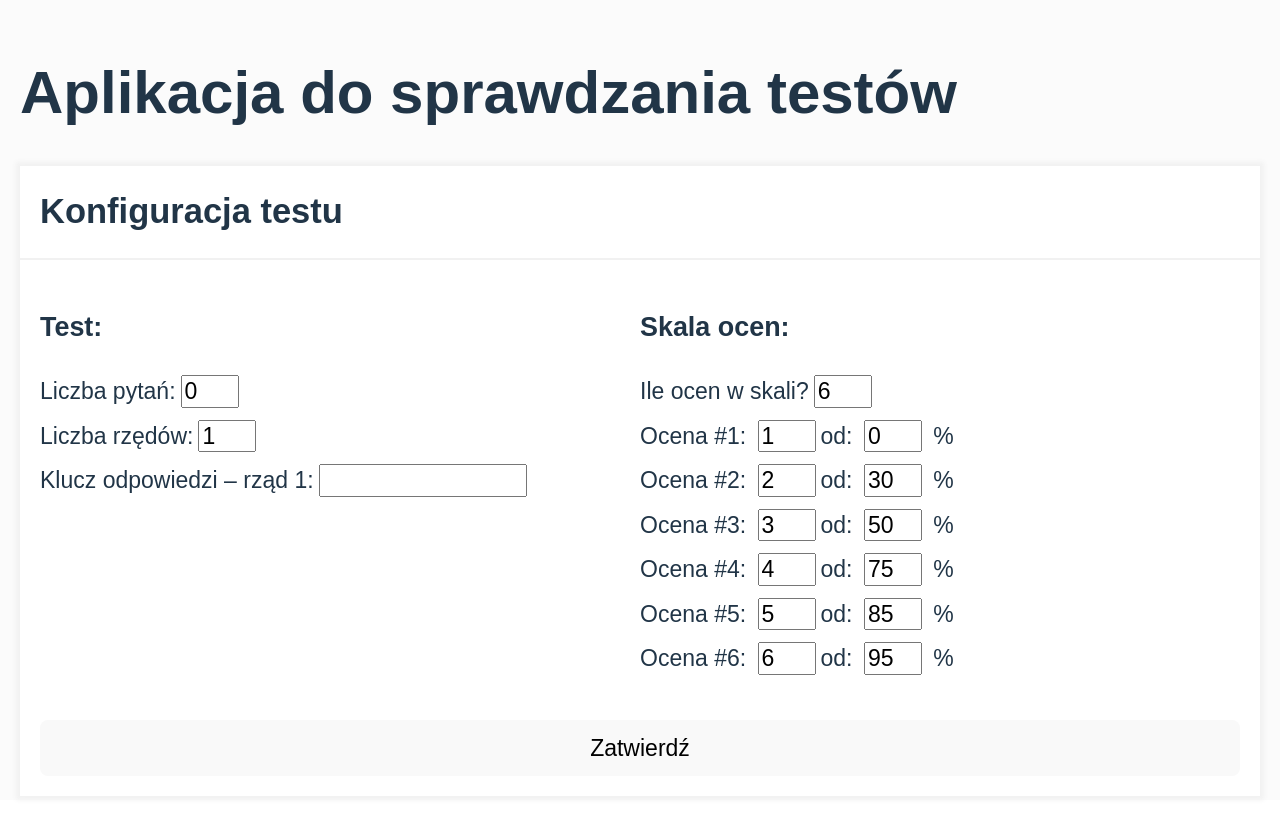
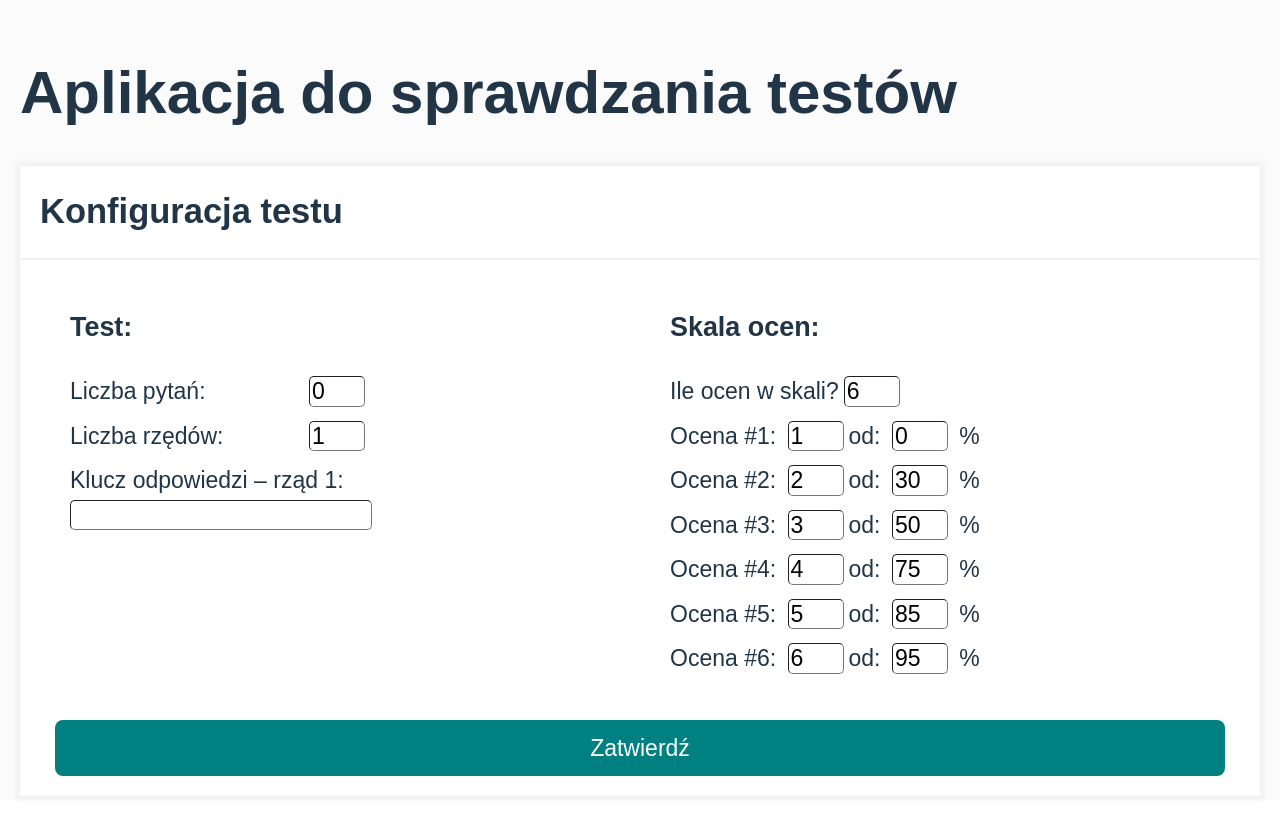
Before and after one commit to MarcinJankowski00/teacher-tests-app-react, a React (Vite) app: page / in a window 1280 px wide. Built offline with nearby package versions, Linux system fonts and the light colour scheme.

Commit message:
added more css

```diff
--- a/src/features/TestChecker/Results/Results.tsx
+++ b/src/features/TestChecker/Results/Results.tsx
@@ -1,5 +1,6 @@
 import React from "react";
 import type { Student, TestConfig } from "../../../types";
+import { Cell, Table } from "../styled";
 
 type Props = {
   students: Student[];
@@ -24,7 +25,7 @@ export const Results: React.FC<Props> = ({
 
   return (
     <div>
-      <table>
+      <Table result={true}>
         <tr>
           <th>ID ucznia</th>
           <th>Rząd</th>
@@ -42,16 +43,16 @@ export const Results: React.FC<Props> = ({
 
           return (
             <tr key={student.id}>
-              <td>{student.id}</td>
-              <td>{student.row}</td>
-              <td>{student.answers}</td>
-              <td>{config.answerKey[student.row-1]}</td>
-              <td>{score} / {config.numberOfQuestions}</td>
-              <td>{calculateGrade(score)}</td>
+              <Cell>{student.id}</Cell>
+              <Cell>{student.row}</Cell>
+              <Cell>{student.answers}</Cell>
+              <Cell>{config.answerKey[student.row-1]}</Cell>
+              <Cell>{score} / {config.numberOfQuestions}</Cell>
+              <Cell>{calculateGrade(score)}</Cell>
             </tr>
           );
         })}
-      </table>
+      </Table>
     </div>
   );
 };
--- a/src/features/TestChecker/Students/StudentForm.tsx
+++ b/src/features/TestChecker/Students/StudentForm.tsx
@@ -1,5 +1,6 @@
 import React, { useState, useEffect } from "react";
 import type { Student } from "../../../types";
+import { Button, Cell, Div, Form, FormDiv, Input, Label, Table } from "../styled";
 
 type Props = {
   numberOfQuestions: number;
@@ -91,31 +92,36 @@ export const StudentForm: React.FC<Props> = ({
   };
 
   return (
-    <div>
+    <FormDiv>
+      <Div>
         <h3>{editingIndex !== null ? "Edytuj ucznia" : "Dodaj ucznia"}</h3>
-
-      <label>
+        <Label>
+          <label htmlFor="rows">
             ID ucznia:
-        <input
+          </label>
+          <Input
+            id="rows"
+            long={true}
             type="text"
             value={studentId}
             onChange={(e) => setStudentId(e.target.value)}
           />
+        </Label>
+        <Label>
+          <label htmlFor="rows">
+            Odpowiedzi (np. a,b,c):
           </label>
-      <br />
-
-      <label>
-        Odpowiedzi (np. a,b,c,...):
-        <input
+          <Input
+            id="rows"
+            long={true}
             type="text"
             value={studentAnswers}
             onChange={(e) => setStudentAnswers(e.target.value)}
           />
-      </label>
-      <br />
-
+        </Label>
+        <Label>
           <label>
-        Rząd:
+            Rząd:{" "}
             <select
               value={studentRow}
               onChange={(e) => setStudentRow(Number(e.target.value))}
@@ -127,11 +133,12 @@ export const StudentForm: React.FC<Props> = ({
               ))}
             </select>
           </label>
-      <br />
+        </Label>
 
         <button type="button" onClick={handleAddOrUpdateStudent}>
           {editingIndex !== null ? "Zapisz zmiany" : "Dodaj ucznia"}
         </button>
+
 
         {editingIndex !== null && (
           <button
@@ -142,13 +149,12 @@ export const StudentForm: React.FC<Props> = ({
             Anuluj edycję
           </button>
         )}
-
-      <button onClick={handleSubmitAll} style={{ marginLeft: "1rem" }}>
-        Zatwierdź wszystkich
-      </button>
-
+        <br />
+        <br />
+      </Div>
+      <Div>
         <h3>Dodani uczniowie ({students.length}):</h3>
-      <table>
+        <Table>
           <tr>
             <th>ID ucznia</th>
             <th>Rząd</th>
@@ -158,14 +164,18 @@ export const StudentForm: React.FC<Props> = ({
           </tr>
           {students.map((s, i) => (
             <tr key={s.id}>
-            <td><strong>{s.id}</strong></td>
-            <td>{s.row}</td>
-            <td>{s.answers.join(", ")}</td>
-            <td><button onClick={() => handleEdit(i)}>Edytuj</button></td>
-            <td><button onClick={() => handleDelete(i)}>Usuń</button></td>
+              <Cell><strong>{s.id}</strong></Cell>
+              <Cell>{s.row}</Cell>
+              <Cell>{s.answers.join(", ")}</Cell>
+              <Cell><button onClick={() => handleEdit(i)}>Edytuj</button></Cell>
+              <Cell><button onClick={() => handleDelete(i)}>Usuń</button></Cell>
             </tr>
           ))}
-      </table>
-    </div>
+        </Table>
+      </Div>
+      <Button onClick={handleSubmitAll} style={{ marginLeft: "1rem" }}>
+        Zatwierdź wszystkich
+      </Button>
+    </FormDiv>
   );
 };
--- a/src/features/TestChecker/TestConfig/TestConfigForm.tsx
+++ b/src/features/TestChecker/TestConfig/TestConfigForm.tsx
@@ -3,7 +3,7 @@ import { useAppDispatch } from "../../../hooks/useAppDispatch";
 import { useAppSelector } from "../../../hooks/useAppSelector";
 import { setTestConfig } from "./testConfigSlice";
 import type { TestConfig, GradeThreshold } from "../../../types";
-import { Button, Form, Input, Label } from "./styled";
+import { Button, Div, Form, Input, Label } from "../styled";
 
 type Props = {
   onSubmit: (config: TestConfig) => void;
@@ -95,35 +95,38 @@ export const TestConfigForm: React.FC<Props> = ({ onSubmit }) => {
 
   return (
     <Form onSubmit={handleSubmit}>
-      <div>
+      <Div>
         <h3>Test:</h3>
-        <Label>
-          <label>
+        <Label short={true}>
+          <label htmlFor="rows">
             Liczba pytań:
+          </label>
           <Input
+            id="rows"
             type="number"
             min={1}
             value={numberOfQuestions}
             onChange={(e) => setNumberOfQuestions(Number(e.target.value))}
           />
+        </Label>
+        <Label short={true}>
+          <label htmlFor="rows">
+            Liczba rzędów:
           </label>
-        </Label>
-        <Label>
-          <label>
-            Liczba rzędów:
           <Input
+            id="rows"
             type="number"
             min={1}
             value={numberOfRows}
             onChange={(e) => setNumberOfRows(Number(e.target.value))}
           />
-          </label>
         </Label>
 
         {Array.from({ length: numberOfRows }, (_, i) => (
           <Label key={i}>
             <label>
               Klucz odpowiedzi – rząd {i + 1}:
+              <br />
               <Input
                 type="text"
                 value={answerKey[i] || ""}
@@ -135,8 +138,8 @@ export const TestConfigForm: React.FC<Props> = ({ onSubmit }) => {
         ))}
 
         <br />
-      </div>
-      <div>
+      </Div>
+      <Div>
         <h3>Skala ocen:</h3>
         <Label>
           <label>
@@ -174,7 +177,7 @@ export const TestConfigForm: React.FC<Props> = ({ onSubmit }) => {
             </Label>
           </div>
         ))}
-      </div>
+      </Div>
       <br />
       <Button type="submit">Zatwierdź</Button>
     </Form >
--- a/src/features/TestChecker/TestConfig/styled.tsx
+++ /dev/null
@@ -1,20 +0,0 @@
-import styled from "styled-components";
-
-export const Form = styled.form`
-    display: grid;
-    grid-template-columns: 1fr 1fr;
-    grid-template-rows: auto auto;
-`;
-
-export const Button = styled.button`
-    grid-column: 1 / -1;
-`;
-
-export const Label = styled.div`
-   margin-bottom: 10px;
-`;
-
-export const Input = styled.input<{ long?: boolean }>`
-    max-width: ${({ long }) => (long ? "200px" : "50px")};
-    margin: 0 5px;
-`;
--- /dev/null
+++ b/src/features/TestChecker/styled.tsx
@@ -0,0 +1,60 @@
+import styled from "styled-components";
+
+export const Form = styled.form`
+    display: grid;
+    grid-template-columns: 1fr 1fr;
+    grid-template-rows: auto auto;
+        @media(max-width: ${({ theme }) => theme.breakpoint.mobileMax}px) {
+        grid-template-columns: 1fr;
+    }
+`;
+
+export const FormDiv = styled.div`
+    display: grid;
+    grid-template-columns: 1fr 1fr;
+    grid-template-rows: auto auto;
+        @media(max-width: ${({ theme }) => theme.breakpoint.mobileMax}px) {
+        grid-template-columns: 1fr;
+    }
+`;
+
+export const Button = styled.button`
+    grid-column: 1 / -1;
+    color: ${({ theme }) => theme.color.white};
+    background-color: ${({ theme }) => theme.color.teal};
+    margin: 0 15px;
+`;
+
+export const Label = styled.div<{ short?: boolean }>`
+    max-width: ${({ short }) => (short ? "300px" : "none")};
+    margin-bottom: 10px;
+    display: flex;
+    justify-content: space-between;
+    align-items: center;
+`;
+
+export const Input = styled.input<{ long?: boolean }>`
+    max-width: ${({ long }) => (long ? "100%" : "50px")};
+    margin: ${({ long }) => (long ? "0" : "0 5px")};
+    border-radius: 5px;
+    border-width: 1px;
+`;
+
+export const Div = styled.div`
+    margin: 0 30px;
+`;
+
+export const Table = styled.table<{ result?: boolean }>`
+    font-size: ${({ result }) => (result ? "none" : "15px")};
+    text-align: center;
+    border-collapse: collapse;
+    width: ${({ result }) => (result ? "100%" : "none")};
+`;
+
+export const Cell = styled.td<{ result?: boolean }>`
+    border: 2px solid gray;
+    padding: 8px;
+    text-align: center;
+    max-width: ${({ result }) => (result ? "none" : "150px")};
+    min-width: 50px;
+`;
```
Lines whose indentation alone changed are shown as unchanged.
